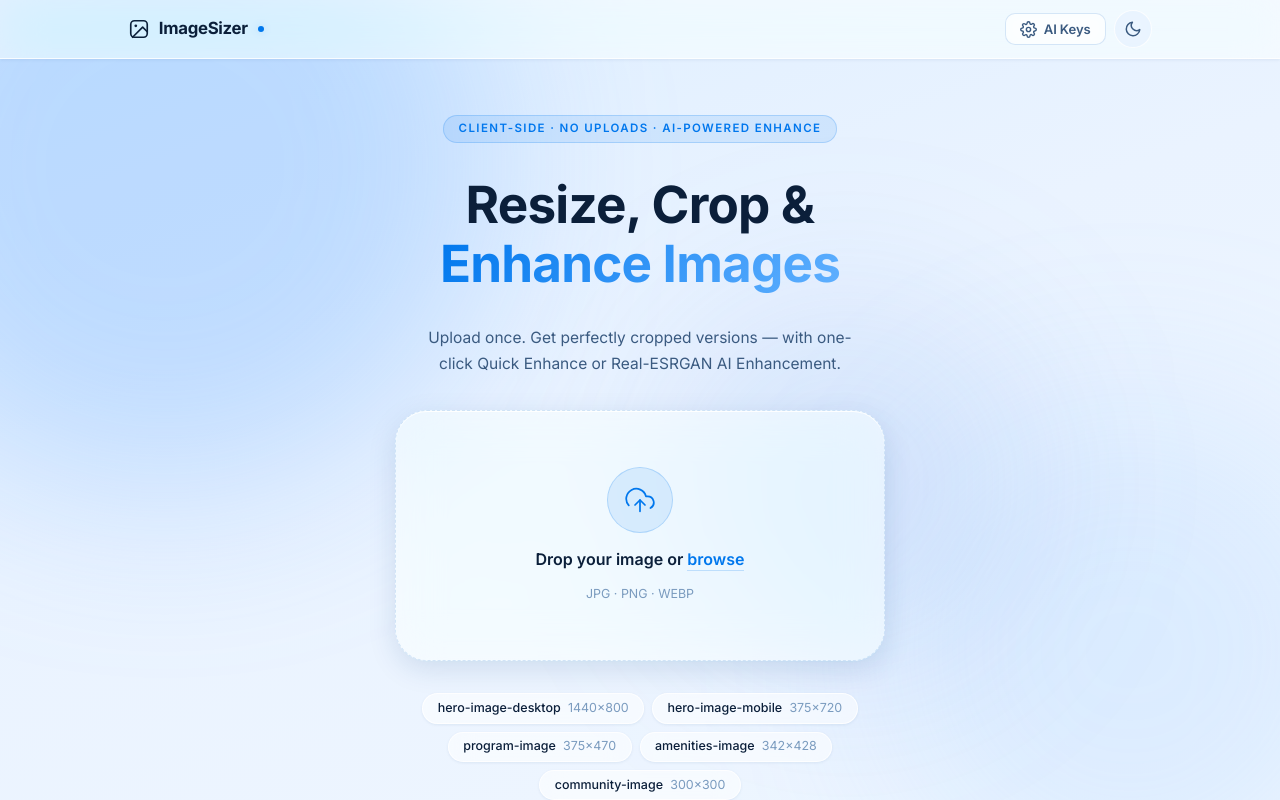
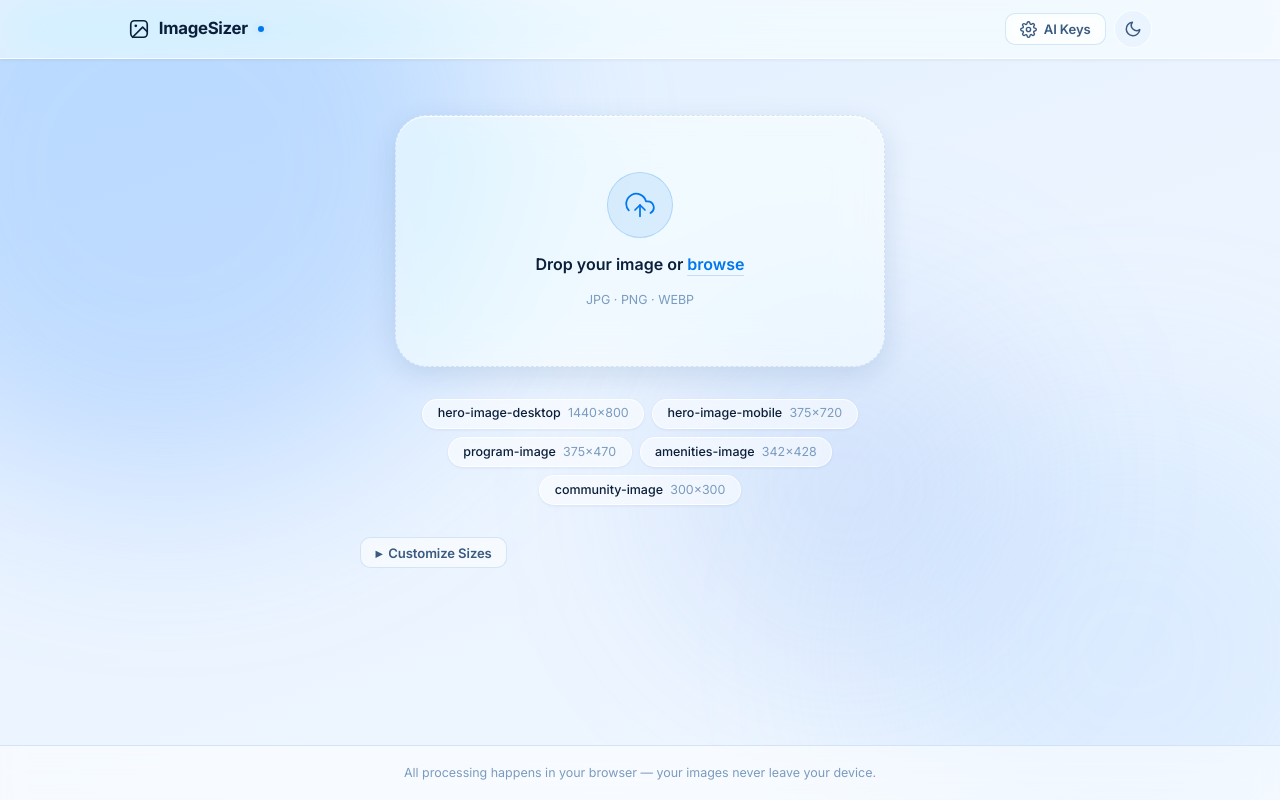
Before and after one commit to sullano831/imagease, a React (Vite) app: page / in a window 1280 px wide. Shown: the top 800 px of the page. Built offline with nearby package versions, Linux system fonts and the light colour scheme.

Commit message:
remove texts header

```diff
--- a/src/App.jsx
+++ b/src/App.jsx
@@ -424,9 +424,6 @@
         {/* ── Upload screen ── */}
         {!sourceImage && (
           <section className="hero-section">
-            <span className="hero-eyebrow">Client-side · No uploads · AI-powered enhance</span>
-            <h1 className="hero-title">Resize, Crop &amp;<br /><span>Enhance Images</span></h1>
-            <p className="hero-sub">Upload once. Get perfectly cropped versions — with one-click Quick Enhance or Real-ESRGAN AI Enhancement.</p>
 
             <div
               className={`upload-zone ${isDragging ? 'dragging' : ''}`}
```
